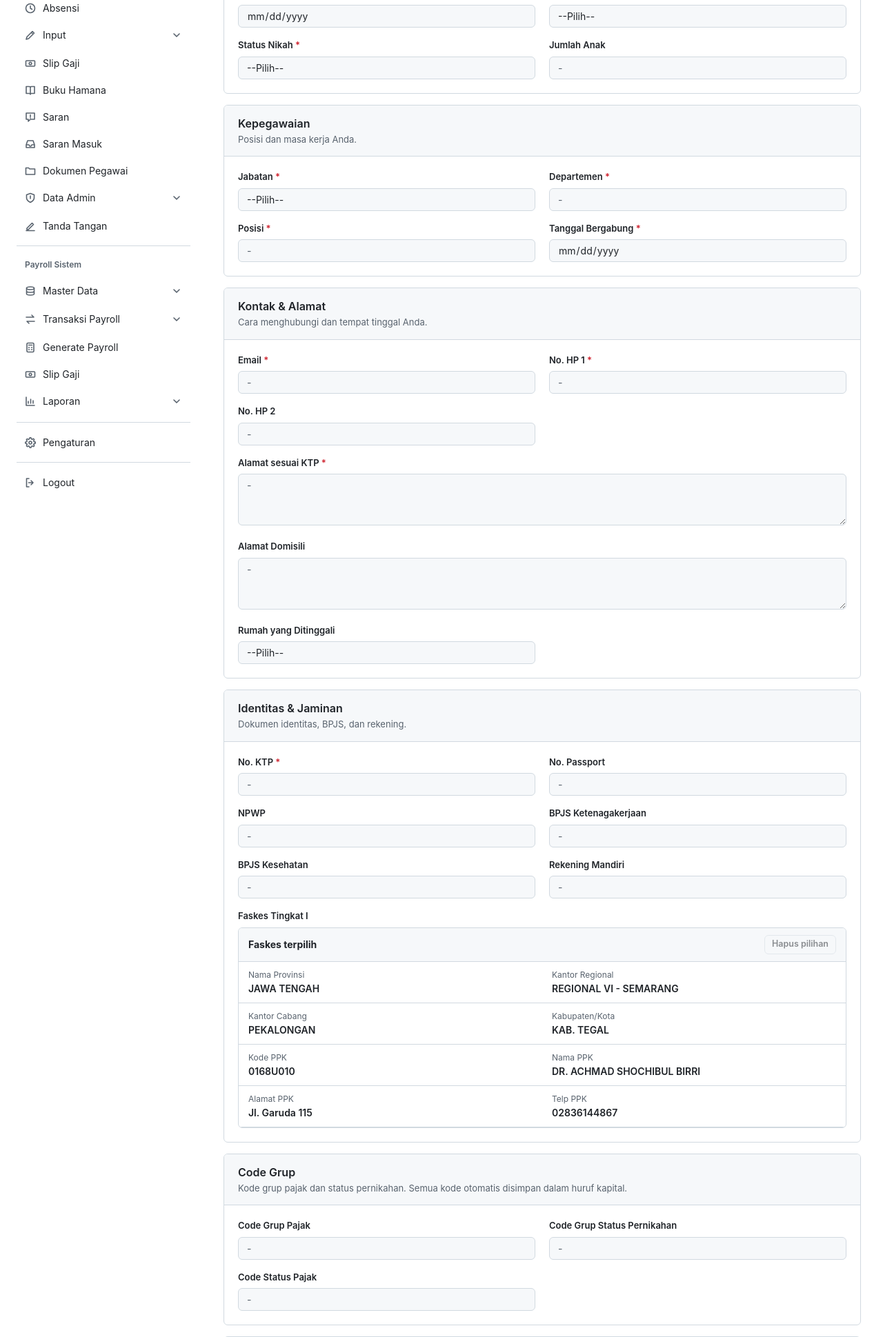
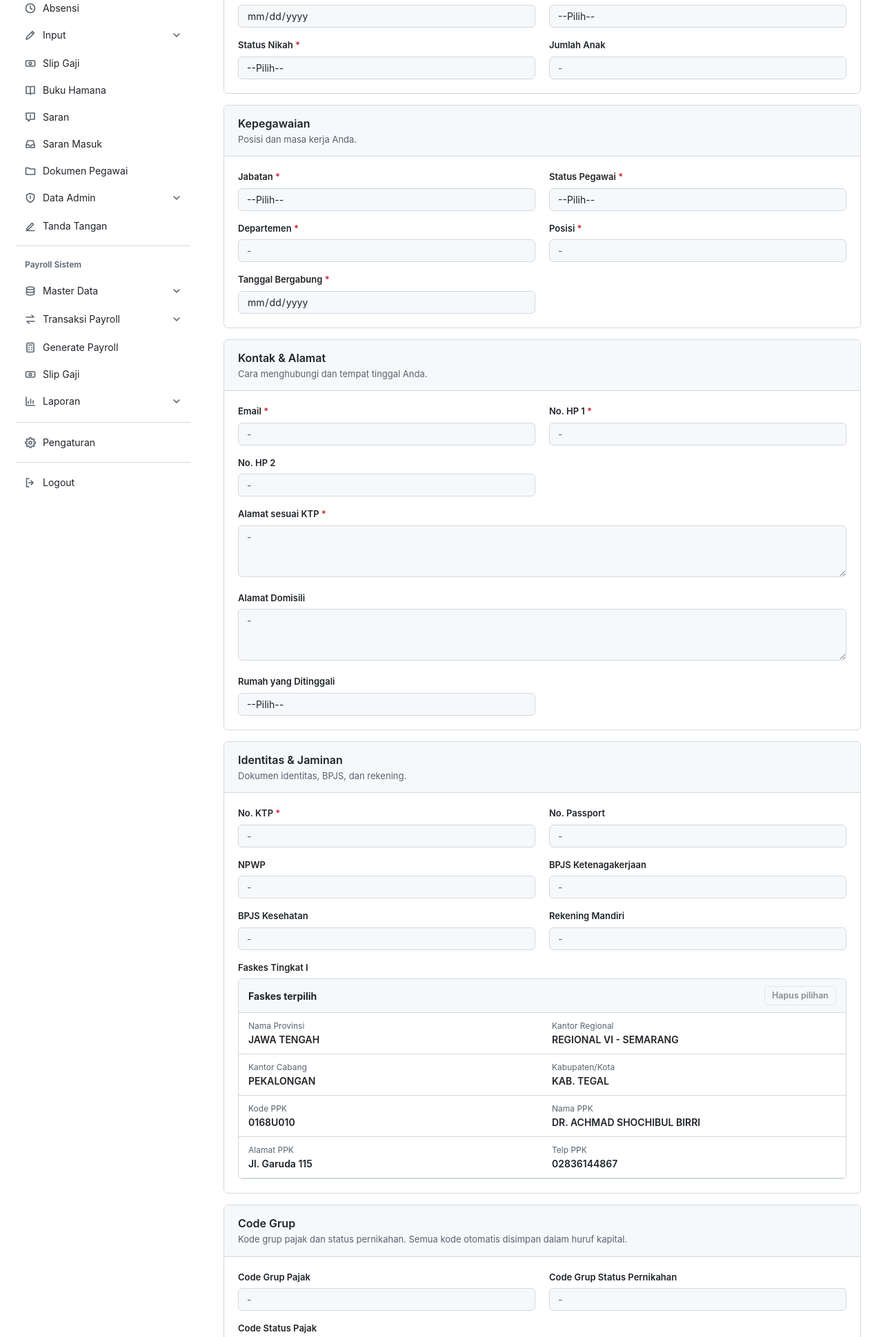
Before and after one commit to nuhgroh2004/hamana-web-system, a Laravel app: page /modul/profil-data-pribadi in a window 1280 px wide. Shown: the part 513-2452 px from the top of the page at 69% size. Run offline with Laravel 12, Linux system fonts and the light colour scheme; a user stored in the database is signed in; data comes from the database, SQL or seed files in the repository; style sheets or scripts are compiled from the project's sources; some libraries are stand-ins or nearby versions.

Commit message:
Tambah Status Pegawai (Aktif/Tidak Aktif) pada kartu Kepegawaian profil

```diff
--- a/resources/views/hris/profil-data-pribadi/index.blade.php
+++ b/resources/views/hris/profil-data-pribadi/index.blade.php
@@ -78,6 +78,14 @@
                             <option>Asisstant General Manager</option>
                             <option>Driver</option>
                             <option>Intern</option>
+                        </select>
+                    </div>
+                    <div class="f">
+                        <label class="lb" for="status_pegawai">Status Pegawai <span class="rq">*</span></label>
+                        <select class="fld" id="status_pegawai" name="status_pegawai" required>
+                            <option value="">--Pilih--</option>
+                            <option>Aktif</option>
+                            <option>Tidak Aktif</option>
                         </select>
                     </div>
                     <div class="f"><label class="lb" for="departemen">Departemen <span class="rq">*</span></label><input class="fld" id="departemen" name="departemen" type="text" required></div>
```
